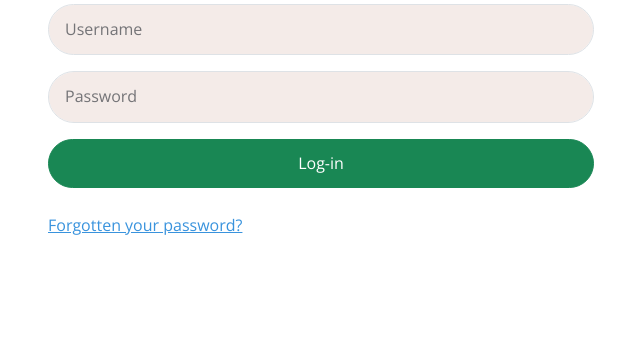
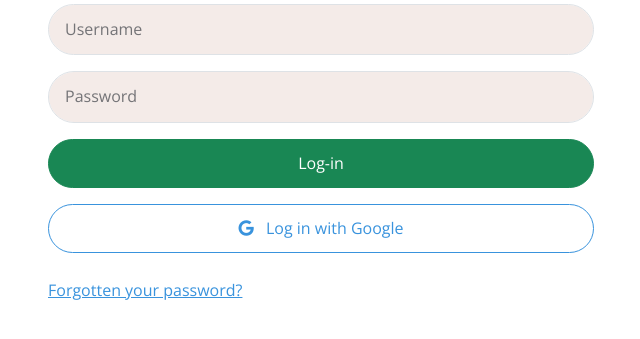
Before and after one commit to dmurawski/social_webisite, a Django app: page /account/login/ in a window 1280 px wide. Shown: the part 254-593 px from the top of the page, without its empty margins (319-959 px from the left). Run offline with Django 5.2, Linux system fonts and the light colour scheme; some libraries are stand-ins or nearby versions.

Commit message:
authentication with google

```diff
--- a/bookmarks/account/templates/registration/login.html
+++ b/bookmarks/account/templates/registration/login.html
@@ -28,6 +28,15 @@
             <input type="submit" value="Log-in" class="btn btn-success text-white">
           </div>
         </form>
+
+        <!-- Google Login Button -->
+        <div class="d-grid gap-2 mt-3">
+          <a href="{% url 'social:begin' 'google-oauth2' %}" class="btn btn-outline-primary w-100">
+            <i class="fa-brands fa-google me-2"></i>
+            Log in with Google
+          </a>
+        </div>
+
         <p class="mt-4">
           <a href="{% url 'password_reset' %}" class="text-primary">
             Forgotten your password?
--- a/bookmarks/bookmarks/settings.py
+++ b/bookmarks/bookmarks/settings.py
@@ -1,4 +1,5 @@
 from pathlib import Path
+from decouple import config
 
 # Build paths inside the project like this: BASE_DIR / 'subdir'.
 BASE_DIR = Path(__file__).resolve().parent.parent
@@ -133,4 +134,9 @@ MEDIA_ROOT = BASE_DIR / "media"
 AUTHENTICATION_BACKENDS = [
     "django.contrib.auth.backends.ModelBackend",
     "account.authentication.EmailAuthBackend",
+    "social_core.backends.google.GoogleOAuth2",
 ]
+
+
+SOCIAL_AUTH_GOOGLE_OAUTH2_KEY = config("GOOGLE_OAUTH2_KEY")
+SOCIAL_AUTH_GOOGLE_OAUTH2_SECRET = config("GOOGLE_OAUTH2_SECRET")
```
Also changed, not shown: bookmarks/db.sqlite3, 1 other file.
